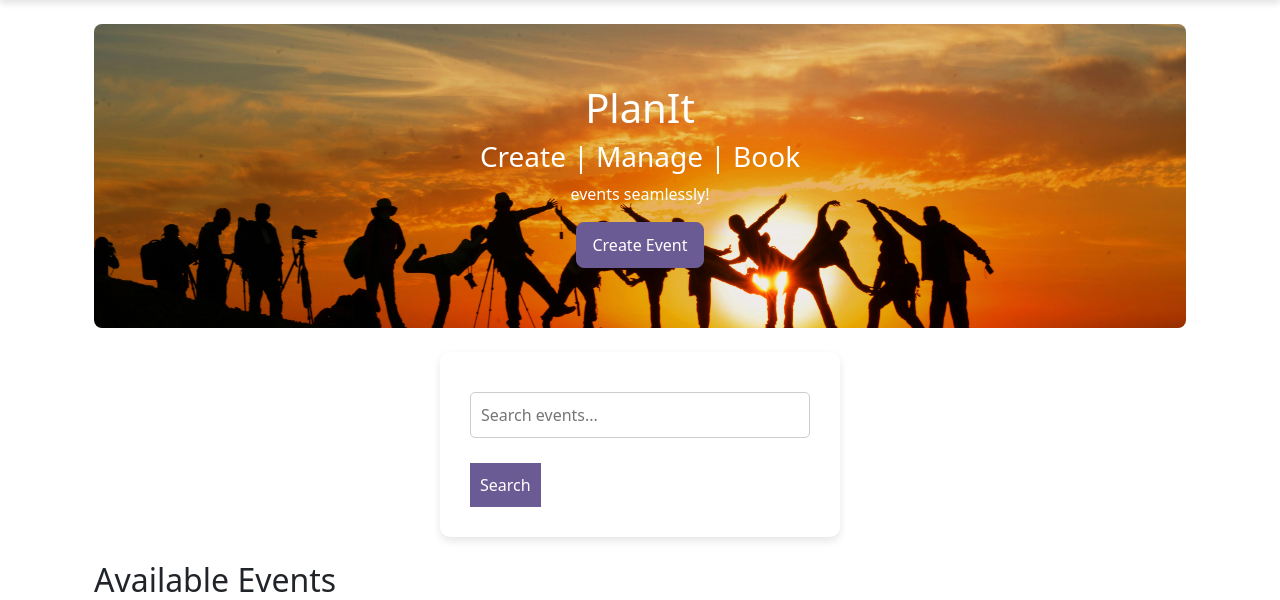
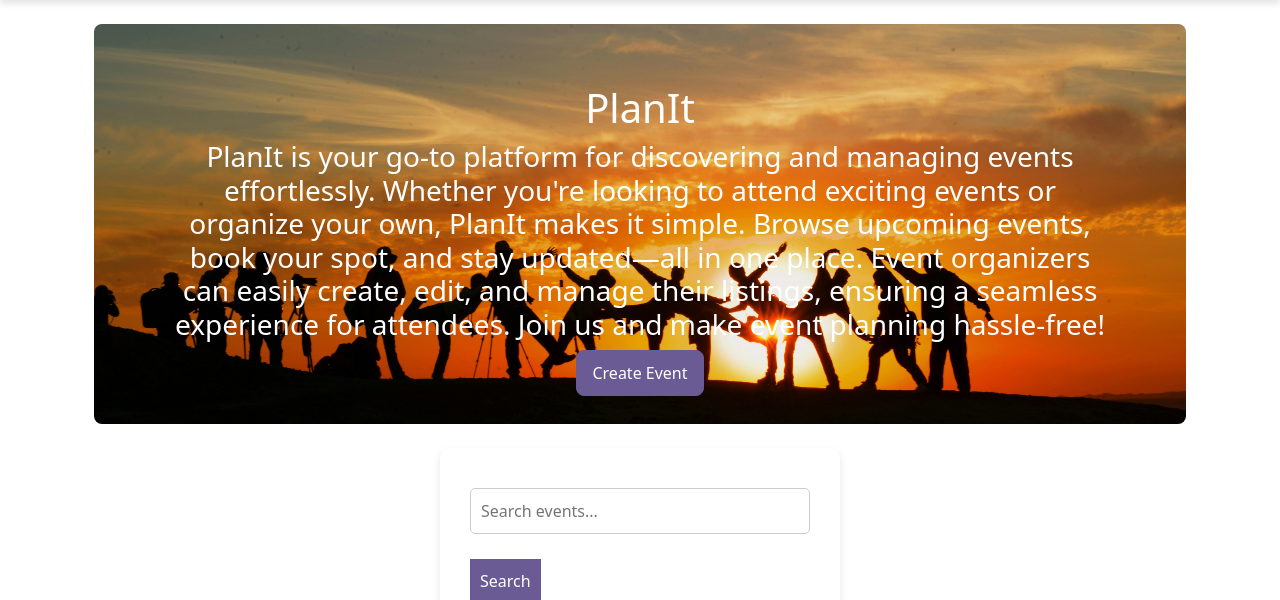
Before and after one commit to EktaMehra/PlanIt, a Django app: page / in a window 1280 px wide. Shown: the part 96-696 px from the top of the page. Run offline with Django 5.2, Linux system fonts and the light colour scheme; data comes from the database, SQL or seed files in the repository.

Commit message:
Add webpage description on homepage

```diff
--- a/events/templates/events/home.html
+++ b/events/templates/events/home.html
@@ -6,8 +6,10 @@
     <!-- Header Section -->
     <div class="header-section text-center">
         <h1>PlanIt</h1>
-        <h3>Create | Manage | Book </h3>
-        <p> events seamlessly!</p>
+        <h3>PlanIt is your go-to platform for discovering and managing events effortlessly.
+             Whether you're looking to attend exciting events or organize your own, PlanIt makes it simple. Browse upcoming events, book your spot, and stay updated—all in one place.
+             Event organizers can easily create, edit, and manage their listings, ensuring a seamless experience for attendees.
+             Join us and make event planning hassle-free!</h3>
         <a href="{% url 'create_event' %}" class="btn btn-primary">Create Event</a>
     </div>
 
```
